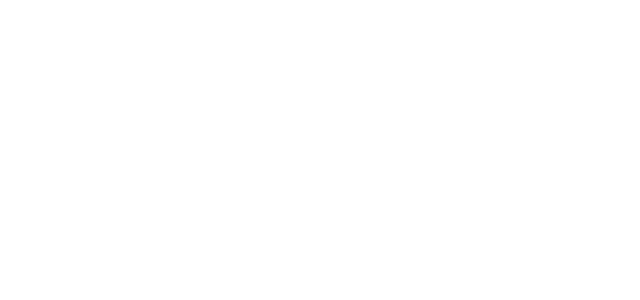
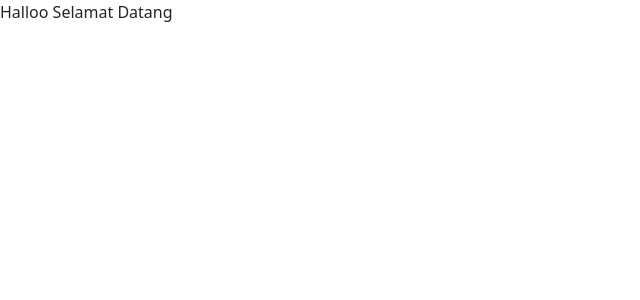
Before and after one commit to Developer-Team-Sadhiside/frontend-sadhiside, a React (Create React App) app: page / in a window 1280 px wide. Shown: the top 300 px of the page, without its empty margins (0-640 px from the left). Built offline with nearby package versions, Linux system fonts and the light colour scheme.

Commit message:
[ADD] template mainlayout and pages

```diff
--- a/package.json
+++ b/package.json
@@ -10,6 +10,7 @@
     "react": "^18.2.0",
     "react-bootstrap": "^2.4.0",
     "react-dom": "^18.2.0",
+    "react-router-dom": "^6.3.0",
     "react-scripts": "5.0.1",
     "web-vitals": "^2.1.4"
   },
--- a/src/App.js
+++ b/src/App.js
@@ -2,12 +2,17 @@ import React from 'react'
 import './App.css';
 import "bootstrap/dist/css/bootstrap.min.css";
 import "bootstrap/dist/js/bootstrap.min.js";
+import {BrowserRouter, Routes, Route } from "react-router-dom";
+import MainLayout from './mainlayout/MainLayout';
 
 function App() {
   return (
-    <div>
+    <BrowserRouter>
+        <Routes>
+          <Route path="/" element ={<MainLayout />}/>
+        </Routes>
+      </BrowserRouter>
 
-    </div>
   )
 }
 
--- /dev/null
+++ b/src/mainlayout/MainLayout.jsx
@@ -0,0 +1,9 @@
+import React from 'react'
+
+const MainLayout = () => {
+  return (
+    <div>Halloo Selamat Datang</div>
+  )
+}
+
+export default MainLayout
```
Also changed, not shown: src/components/login/Login.jsx (+9 -0 lines), src/pages/LandingPage.jsx (added, +11 -0 lines), 1 other file (tests, documents, lock files or other folders).
